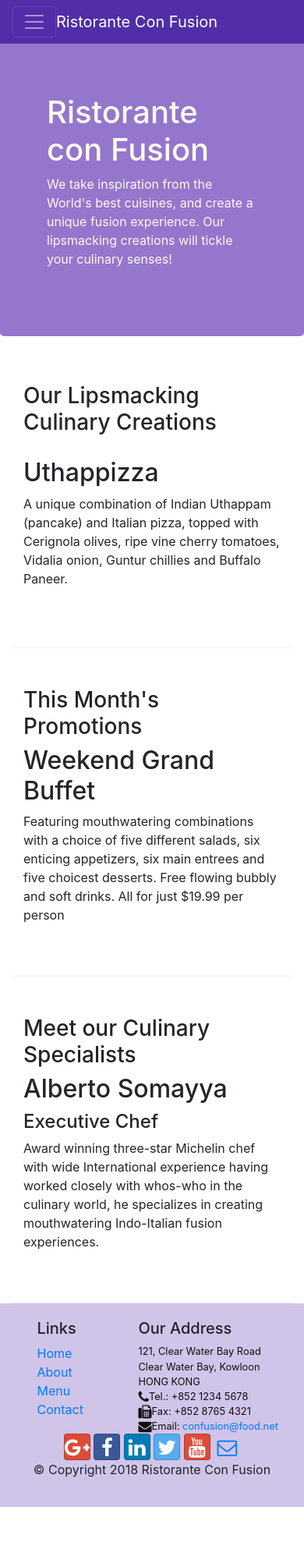
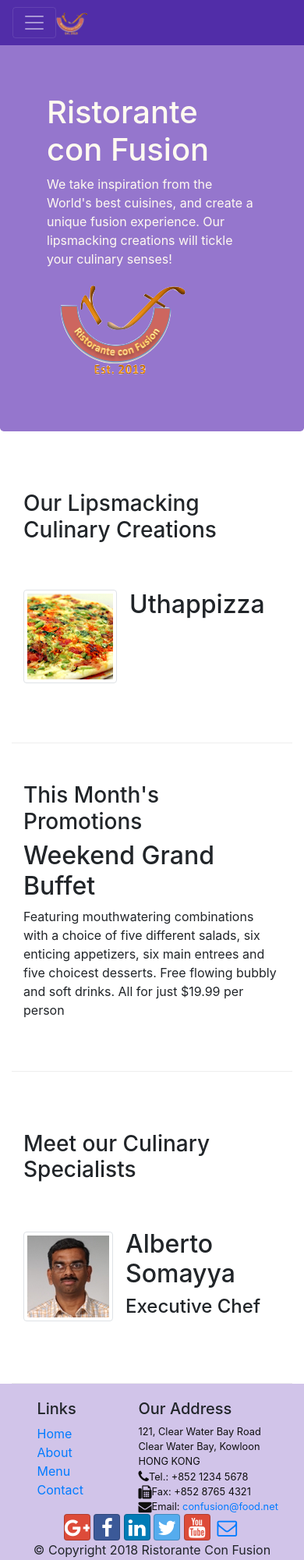
Before and after one commit to ThomasLodato/Bootstrap4, a website: page Bootstrap4/conFusion/index.html in a window 390 px wide. Shown: the top 2000 px of the page at 78% size. Before the commit the page ends 1932 px from the top, so only its background shows below. Drawn offline with nearby package versions, Linux system fonts and the light colour scheme.

Commit message:
Images and Media

```diff
--- a/Bootstrap4/conFusion/index.html
+++ b/Bootstrap4/conFusion/index.html
@@ -21,7 +21,7 @@
             <button class="navbar-toggler" tyoe="button" data-toggle="collapse" data-target="#Navbar">
                 <span class="navbar-toggler-icon"></span>
             </button>
-            <a class="navbar-brand mr-auto" href="#">Ristorante Con Fusion</a>
+            <a class="navbar-brand mr-auto" href="#"><img src="img/logo.png" height="30" width="41"></a>
             <div class="collapse navbar-collapse" id="Navbar">
                 <ul class="navbar-nav mr-auto">
                     <li class="nav-item active"><a class="nav-link" href="#"><span class="fa fa-home fa-lg"></span> Home</a></li>
@@ -39,8 +39,8 @@
                 <div class="col-12 col-sm-6">
                     <h1>Ristorante con Fusion</h1>
                     <p>We take inspiration from the World's best cuisines, and create a unique fusion experience. Our lipsmacking creations will tickle your culinary senses!</p>
-                </div>
-                <div class="col-12 col-sm">
+                <div class="col-12 col-sm align-self-center">
+                    <img src="img/logo.png" class="img-fluid">
                 </div>
             </div>
         </div>
@@ -52,8 +52,17 @@
                 <h3>Our Lipsmacking Culinary Creations</h3>
             </div>
             <div class="col col-sm order-sm-first col-md">
-                <h2>Uthappizza</h2>
-                <p>A unique combination of Indian Uthappam (pancake) and Italian pizza, topped with Cerignola olives, ripe vine cherry tomatoes, Vidalia onion, Guntur chillies and Buffalo Paneer.</p>
+                <div class="media">
+                    <img class="d-flex mr-3 img-thumbnail align-self-center"
+                            src="img/uthappizza.png" alt="Uthappizza">
+                    <div class="media-body">
+                        <h2 class="mt-0">Uthappizza</h2>
+                        <p class="d-none d-sm-block">A unique combination of Indian Uthappam (pancake) and
+                            Italian pizza, topped with Cerignola olives, ripe vine
+                            cherry tomatoes, Vidalia onion, Guntur chillies and
+                            Buffalo Paneer.</p>
+                    </div>
+                </div>
             </div>
         </div>
 
@@ -72,10 +81,20 @@
             <div class="col-12 col-sm-4 order-sm-last col-md-3">
                 <h3>Meet our Culinary Specialists</h3>
             </div>
-            <div class="col-12 col-sm-4 order-sm-first col-md-3">
-                <h2>Alberto Somayya</h2>
-                <h4>Executive Chef</h4>
-                <p>Award winning three-star Michelin chef with wide International experience having worked closely with whos-who in the culinary world, he specializes in creating mouthwatering Indo-Italian fusion experiences. </p>
+            <div class="col col-sm order-sm-first col-md">
+                <div class="media">
+                    <img class="d-flex mr-3 img-thumbnail align-self-center"
+                            src="img/alberto.png" alt="Alberto Somayya">
+                    <div class="media-body">
+                        <h2 class="mt-0">Alberto Somayya</h2>
+                        <h4>Executive Chef</h4>
+                        <p class="d-none d-sm-block">Award winning three-star Michelin chef with wide
+                            International experience having worked closely with
+                            whos-who in the culinary world, he specializes in
+                            creating mouthwatering Indo-Italian fusion experiences.
+                            </p>
+                    </div>
+                </div>
             </div>
         </div>
     </div>
```
Also changed, not shown: Bootstrap4/conFusion/img/alberto.png (added), Bootstrap4/conFusion/img/buffet.png (added), Bootstrap4/conFusion/img/logo.png (added), Bootstrap4/conFusion/img/uthappizza.png (added), 1 other file.
